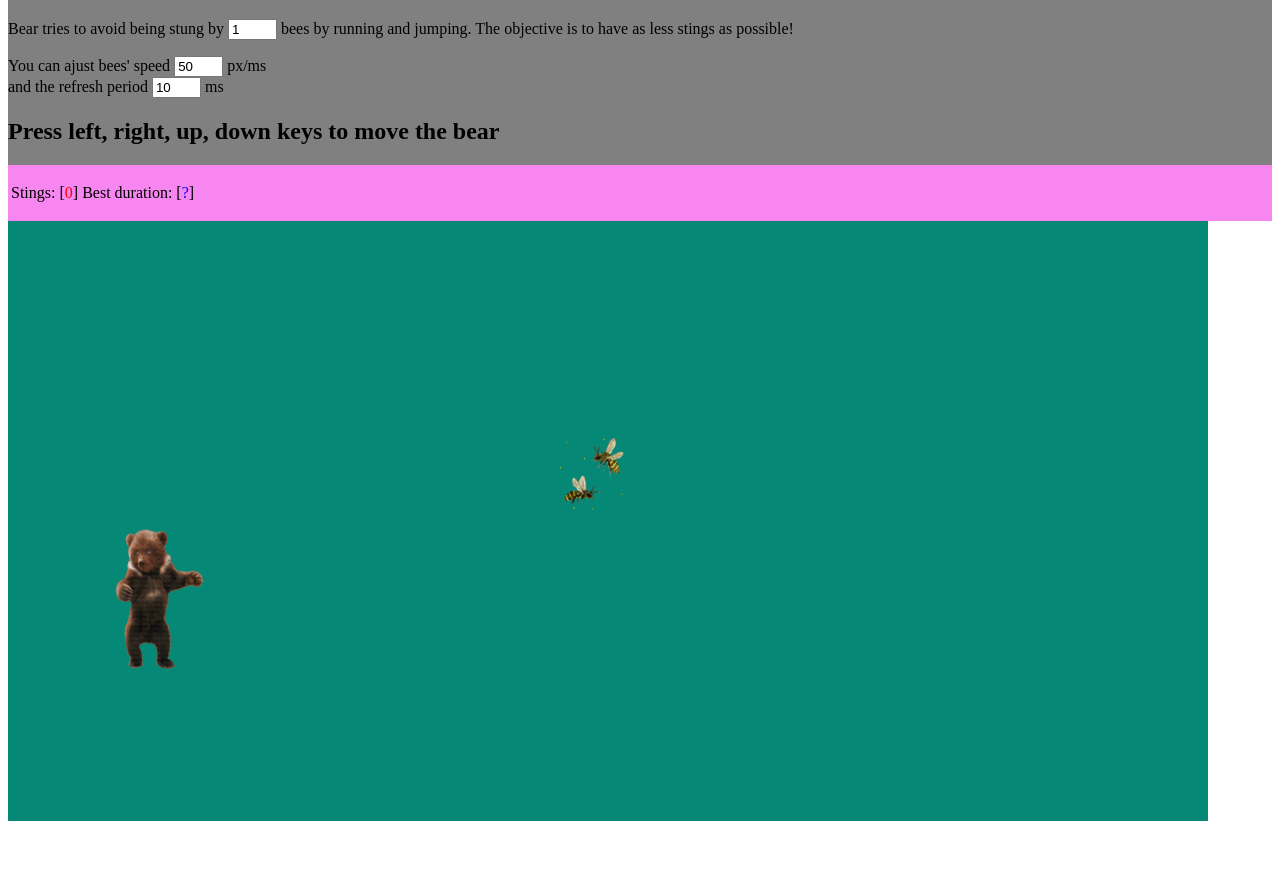
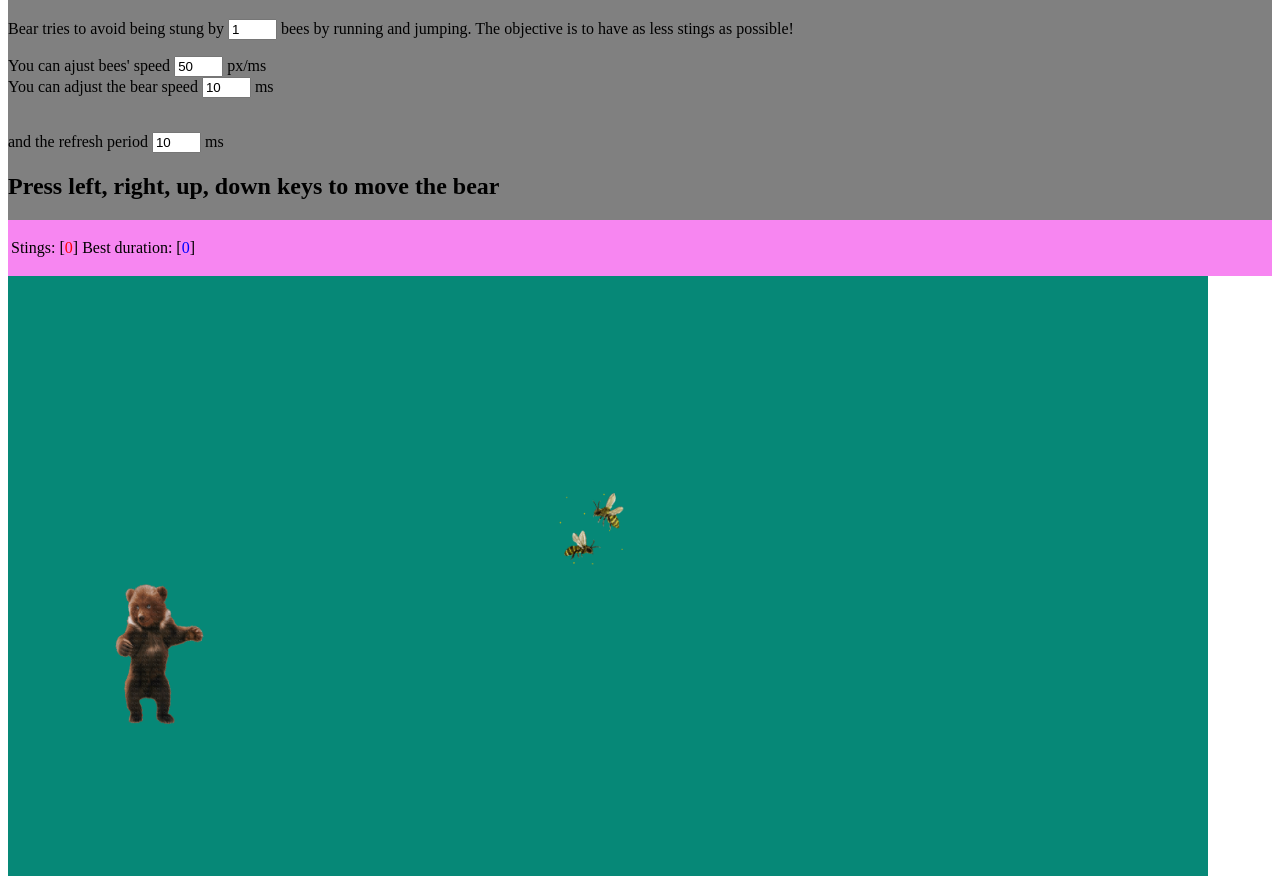
Before and after one commit to hassanshahzad20/WebsiteGame, a plain HTML site: page index.html in a window 1280 px wide. Shown: the part 69-945 px from the top of the page. Before the commit the page ends 890 px from the top, so only its background shows below. Drawn offline with Linux system fonts and the light colour scheme.

Commit message:
Update index.html

```diff
--- a/index.html
+++ b/index.html
@@ -6,6 +6,8 @@
     <script>
         var bear;
         var bees;
+        var updateTimer;
+        var lastStingTime;
     </script>
         <noscript>
         Warning - JavaScript is Disabled.
@@ -20,8 +22,9 @@
 
         <div id="title">
             <h1>Help the bear escape the bees !</h1>
-            <p>Bear tries to avoid being stung by <input type="text" id="nbBees" value="1" size="3"> bees by running and jumping. The objective is to have as less stings as possible!</p>
+            <p>Bear tries to avoid being stung by <input type="text" onChange = "makeBees();" id="nbBees" value="1" size="3"> bees by running and jumping. The objective is to have as less stings as possible!</p>
             <p>You can ajust bees' speed <input type="text" id="speedBees" value="50" size="3"> px/ms
+                <br> You can adjust the bear speed <input type="text" onChange = "setSpeed();" id="bearSpeed" value="10" size="3"> ms </p>
                 <br> and the refresh period <input type="text" id="periodTimer" value="10" size="3"> ms </p>
             <h2>Press left, right, up, down keys to move the bear</h2>
 
@@ -33,7 +36,7 @@
                         <p>Stings: [<span id="hits">0</span>]</p>
                     </td>
                     <td>
-                        <p>Best duration: [<span id="duration">?</span>]</p>
+                        <p>Best duration: [<span id="duration">0</span>]</p>
                     </td>
                 </tr>
             </table>
```
